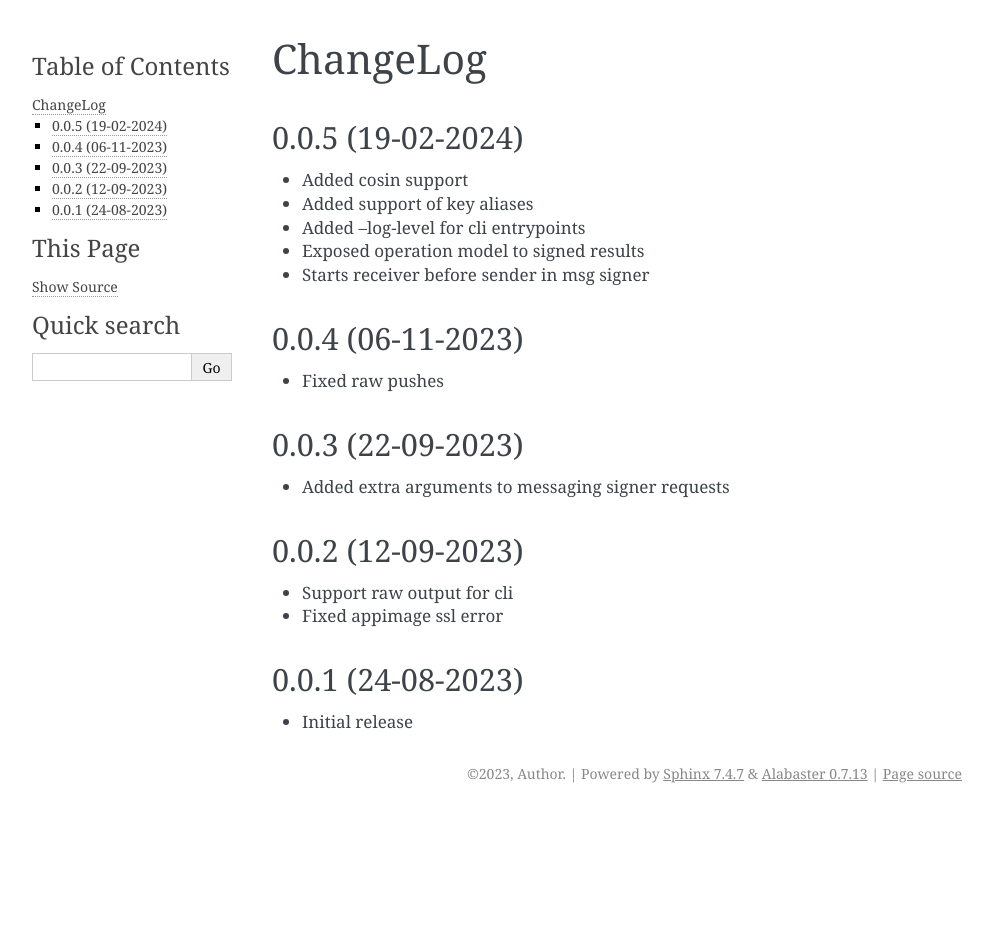
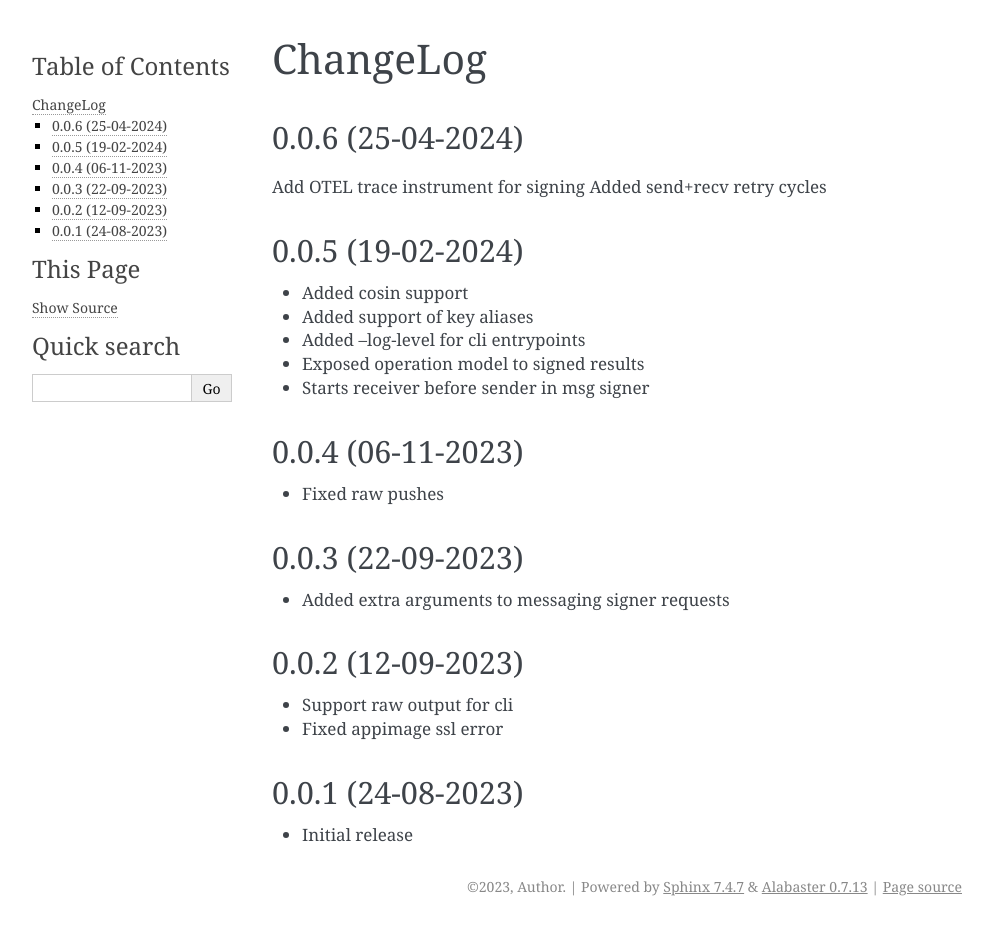
Before and after one commit to zxiong/pubtools-sign, a Sphinx documentation site: the page built from docs/source/CHANGELOG.rst, in a window 1280 px wide. Shown: the whole page, without its empty margins (148-1141 px from the left). Built offline with Sphinx 7.4.7, drawn with Linux system fonts in a browser that asks for light colours; before the commit the page ends 900 px from its top, so only the background shows below that.

Commit message:
Release v0.0.6

```diff
--- a/docs/source/CHANGELOG.rst
+++ b/docs/source/CHANGELOG.rst
@@ -1,5 +1,10 @@
 ChangeLog
 =========
+
+0.0.6 (25-04-2024)
+-------------------
+Add OTEL trace instrument for signing
+Added send+recv retry cycles
 
 0.0.5 (19-02-2024)
 -------------------
--- a/pyproject.toml
+++ b/pyproject.toml
@@ -3,7 +3,7 @@ name = "pubtools-sign"
 description = "Collection of tools producing signed artifacts"
 readme = "README.rst"
 requires-python = ">=3.7"
-version = "0.0.5"
+version = "0.0.6"
 
 classifiers = [  # Optional
   # How mature is this project? Common values are
```
